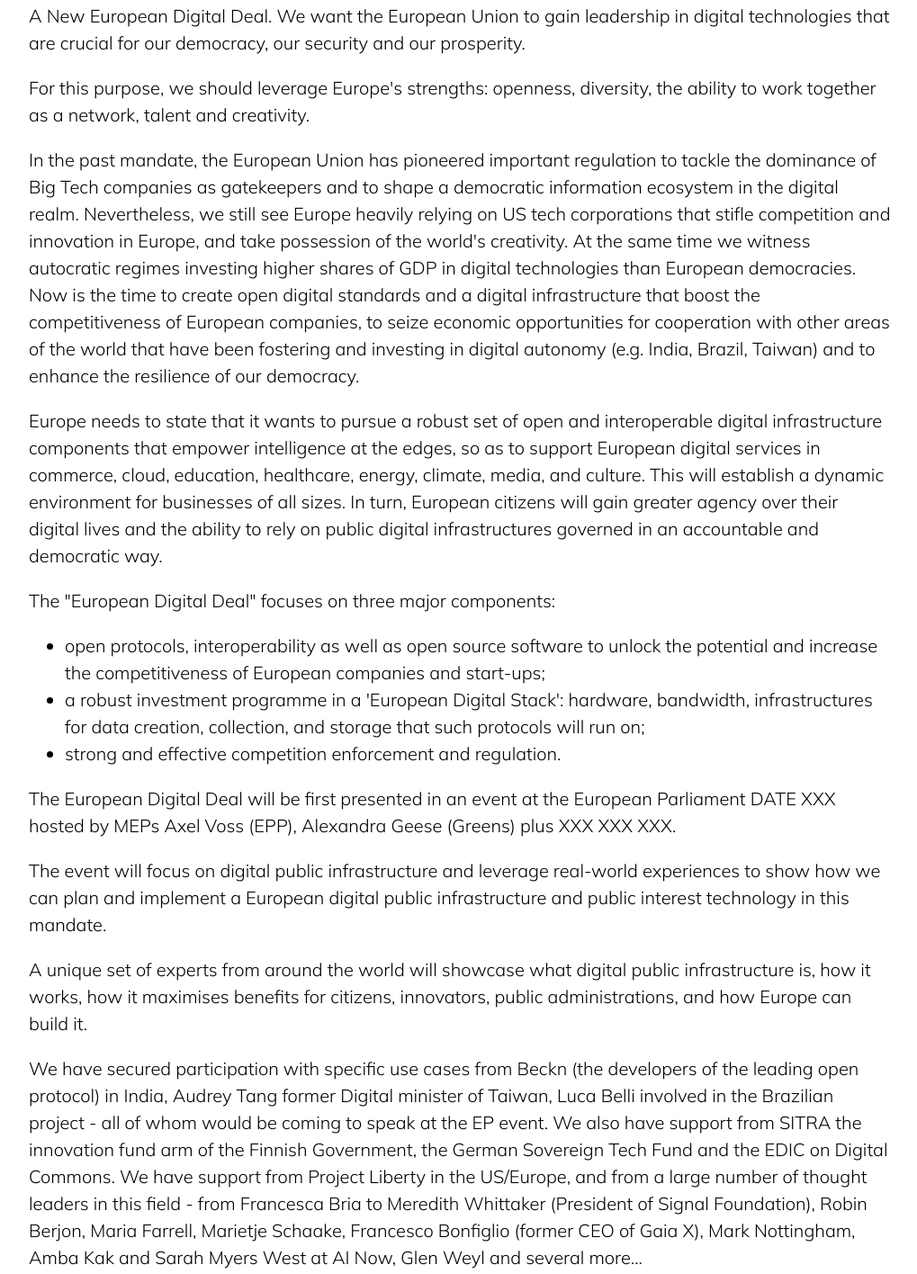
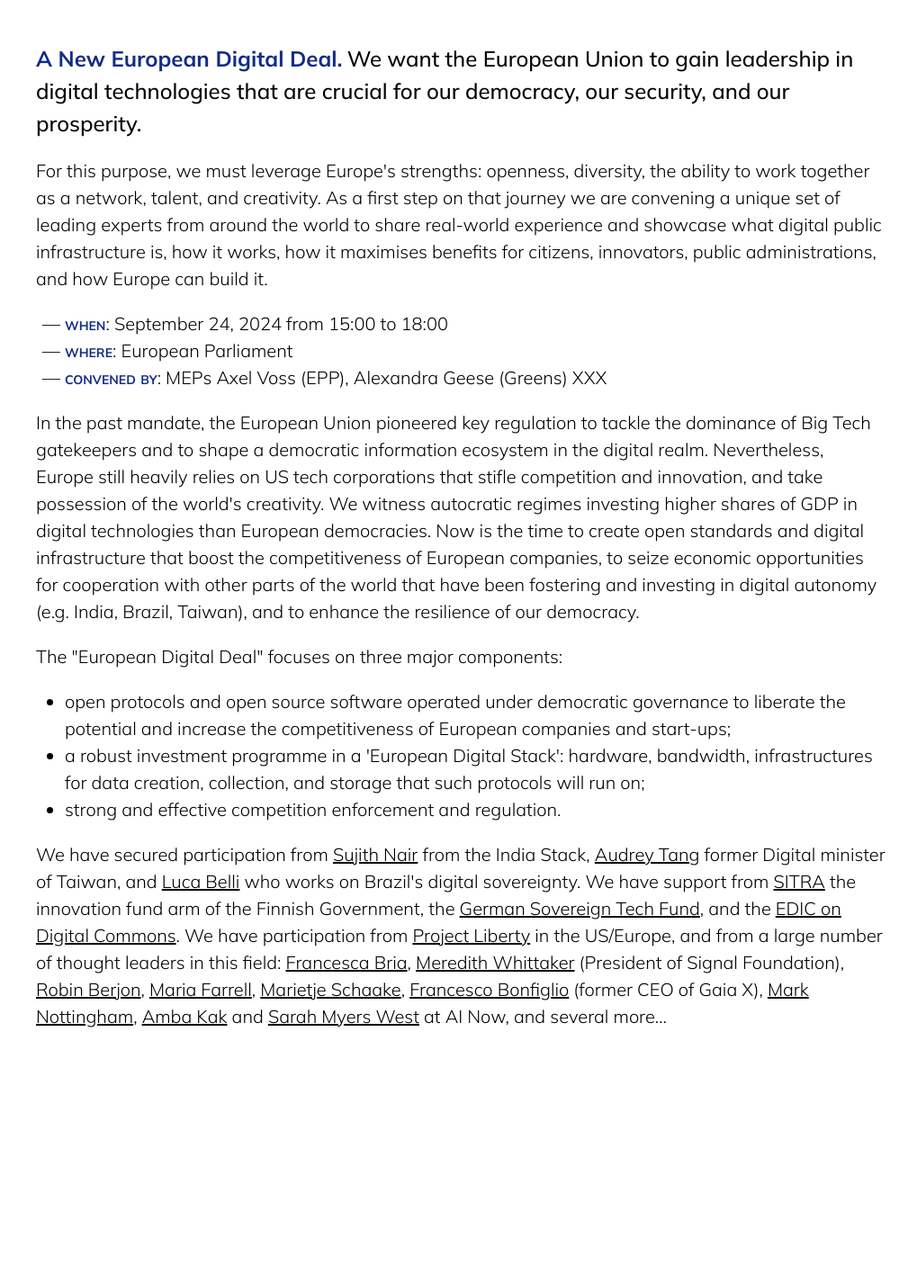
Before and after one commit to darobin/digital-independence, a plain HTML site: page index.html in a window 1280 px wide. Shown: the part 313-1729 px from the top of the page at 90% size, without its empty margins (128-1147 px from the left). After the commit the page ends 1522 px from the top, so only its background shows below. Drawn offline with Linux system fonts and the light colour scheme.

Commit message:
text and details

```diff
--- a/dpi.css
+++ b/dpi.css
@@ -46,7 +46,7 @@
   font-weight: 900;
   line-height: 1;
   text-transform: uppercase;
-  margin: 0;
+  margin: 0 0 4rem 0;
   padding: 0.5rem;
 }
 h2, h3 {
@@ -56,9 +56,34 @@
 h2 + p, h3 + p, h2 + ul, h3 + ul {
   margin-top: 0;
 }
+p {
+  padding-left: 0.5rem;
+  padding-right: 0.5rem;
+}
 a {
   color: var(--highlight);
   text-decoration: none;
+}
+.lead {
+  font-weight: bold;
+  color: var(--highlight);
+  font-size: 1.2em;
+}
+.sublead {
+  font-weight: 500;
+  font-size: 1.2em;
+}
+li strong {
+  font-weight: bold;
+  color: var(--highlight);
+  font-variant: small-caps;
+}
+ul.details li::marker {
+  content: "— ";
+  /* list-style-type: "—"; */
+}
+.person {
+  text-decoration: underline;
 }
 
 @media only screen and (max-width:500px) {
--- a/index.html
+++ b/index.html
@@ -21,36 +21,38 @@
     <p>
       <span class="lead">A New European Digital Deal.</span>
       <span class="sublead">We want the European Union to gain leadership in digital technologies that are crucial for
-      our democracy, our security and our prosperity.</span>
+      our democracy, our security, and our prosperity.</span>
     </p>
     <p>
-      For this purpose, we should leverage Europe's strengths: openness, diversity, the ability to work together as a
-      network, talent and creativity.
+      For this purpose, we must leverage Europe's strengths: openness, diversity, the ability to work together as a
+      network, talent, and creativity. As a first step on that journey we are convening a unique set of leading experts
+      from around the world to share real-world experience and showcase what digital public infrastructure is, how it
+      works, how it maximises benefits for citizens, innovators, public administrations, and how Europe can build it.
     </p>
+    <ul class="details">
+      <li><strong>when</strong>: September 24, 2024 from 15:00 to 18:00</li>
+      <li><strong>where</strong>: European Parliament</li>
+      <li><strong>convened by</strong>: MEPs Axel Voss (EPP), Alexandra  Geese (Greens) XXX</li>
+    </ul>
+
+
     <p>
-      In the past mandate, the European Union has pioneered important regulation to tackle the dominance of Big Tech
-      companies as gatekeepers and to shape a democratic information ecosystem in the digital realm. Nevertheless, we
-      still see Europe heavily relying on US tech corporations that stifle competition and innovation in Europe, and
-      take possession of the world's creativity. At the same time we witness autocratic regimes investing higher shares
-      of GDP in digital technologies than European democracies. Now is the time to create open digital standards and a
+      In the past mandate, the European Union pioneered key regulation to tackle the dominance of Big Tech
+      gatekeepers and to shape a democratic information ecosystem in the digital realm. Nevertheless,
+      Europe still heavily relies on US tech corporations that stifle competition and innovation, and
+      take possession of the world's creativity. We witness autocratic regimes investing higher shares
+      of GDP in digital technologies than European democracies. Now is the time to create open standards and
       digital infrastructure that boost the competitiveness of European companies, to seize economic opportunities for
-      cooperation with other areas of the world that have been fostering and investing in digital autonomy (e.g.  India,
-      Brazil, Taiwan) and to enhance the resilience of our democracy.
-    </p>
-    <p>
-      Europe needs to state that it wants to pursue a robust set of open and interoperable digital infrastructure components
-      that empower intelligence at the edges, so as to support European digital services in commerce, cloud, education,
-      healthcare, energy, climate, media, and culture. This will establish a dynamic environment for businesses of all
-      sizes. In turn, European citizens will gain greater agency over their digital lives and the ability to rely on
-      public digital infrastructures governed in an accountable and democratic way.
+      cooperation with other parts of the world that have been fostering and investing in digital autonomy (e.g. India,
+      Brazil, Taiwan), and to enhance the resilience of our democracy.
     </p>
     <p>
       The "European Digital Deal" focuses on three major components:
     </p>
     <ul>
       <li>
-        open protocols, interoperability as well as open source software to unlock the potential and increase the competitiveness
-        of European companies and start-ups;
+        open protocols and open source software operated under democratic governance to liberate the potential and
+        increase the competitiveness of European companies and start-ups;
       </li>
       <li>
         a robust investment programme in a 'European Digital Stack': hardware, bandwidth, infrastructures for data creation,
@@ -61,25 +63,27 @@
       </li>
     </ul>
     <p>
-      The European Digital Deal will be first presented in an event at the European Parliament  DATE XXX hosted by MEPs Axel Voss
-      (EPP), Alexandra  Geese (Greens) plus XXX XXX XXX.
-    </p>
-    <p>
-      The event will focus on digital public infrastructure and leverage real-world experiences to show how we can plan and
-      implement a European digital public infrastructure and public interest technology in this mandate.
-    </p>
-    <p>
-      A unique set of experts from around the world will showcase what digital public infrastructure is, how it works, how
-      it maximises benefits for citizens, innovators, public administrations, and how Europe can build it.
-    </p>
-    <p>
-      We have secured participation with specific use cases from Beckn (the developers of the leading open protocol) in
-      India, Audrey Tang former Digital minister of Taiwan, Luca Belli involved in the Brazilian project - all of whom
-      would be coming to speak at the EP event. We also have support from SITRA the innovation fund arm of the Finnish
-      Government, the German Sovereign Tech Fund and the EDIC on Digital Commons.  We have support from Project Liberty
-      in the US/Europe, and from a large number of thought leaders in this field - from Francesca Bria to Meredith
-      Whittaker (President of Signal Foundation), Robin Berjon, Maria Farrell, Marietje Schaake, Francesco Bonfiglio
-      (former CEO of Gaia X), Mark Nottingham, Amba Kak and Sarah Myers West at AI Now, Glen Weyl and several more...
+      We have secured participation from
+      <span class="person">Sujith Nair</span> from the India Stack,
+      <span class="person">Audrey Tang</span> former Digital minister of Taiwan, and
+      <span class="person">Luca Belli</span> who works on Brazil's digital sovereignty.
+      We have support from
+      <span class="person">SITRA</span> the innovation fund arm of the Finnish Government,
+      the <span class="person">German Sovereign Tech Fund</span>, and
+      the <span class="person">EDIC on Digital Commons</span>.
+      We have participation from
+      <span class="person">Project Liberty</span> in the US/Europe,
+      and from a large number of thought leaders in this field:
+      <span class="person">Francesca Bria</span>,
+      <span class="person">Meredith Whittaker</span> (President of Signal Foundation),
+      <span class="person">Robin Berjon</span>,
+      <span class="person">Maria Farrell</span>,
+      <span class="person">Marietje Schaake</span>,
+      <span class="person">Francesco Bonfiglio</span> (former CEO of Gaia X),
+      <span class="person">Mark Nottingham</span>,
+      <span class="person">Amba Kak</span> and
+      <span class="person">Sarah Myers West</span> at AI Now,
+      and several more…
     </p>
   </main>
 </body>
```
